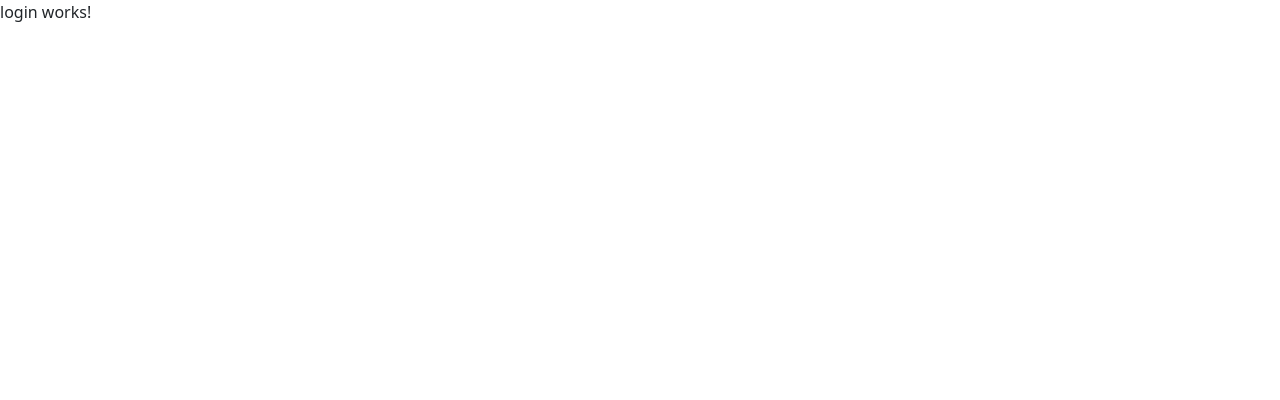
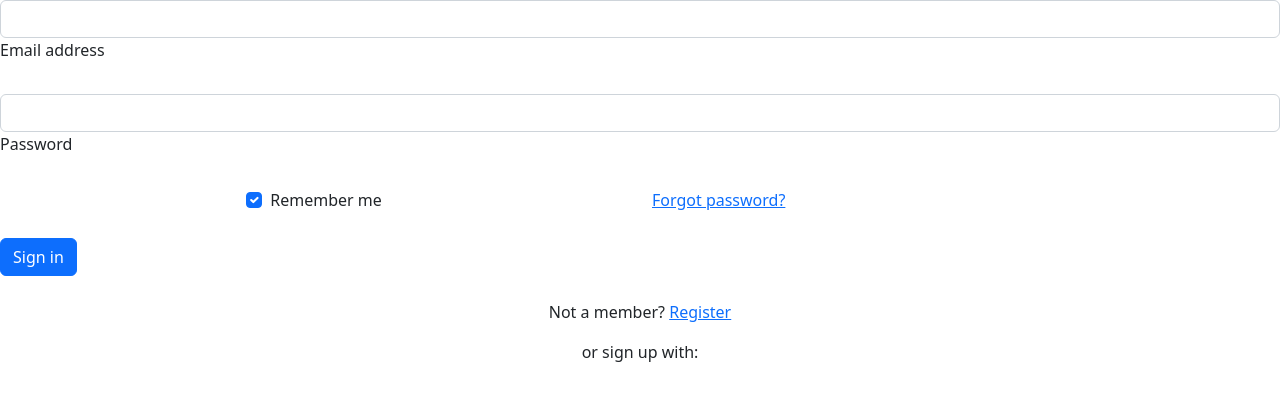
Before and after one commit to alexmillonesr/Pt-UF3-M06, an Angular app: page /login in a window 1280 px wide. Shown: the top 400 px of the page. Built offline with nearby package versions, Linux system fonts and the light colour scheme.

Commit message:
login example

```diff
--- a/src/app/components/login/login.component.html
+++ b/src/app/components/login/login.component.html
@@ -1 +1,55 @@
-<p>login works!</p>
+<div>
+    <form>
+        <!-- Email input -->
+        <div class="form-outline mb-4">
+          <input type="email" id="form2Example1" class="form-control" />
+          <label class="form-label" for="form2Example1">Email address</label>
+        </div>
+
+        <!-- Password input -->
+        <div class="form-outline mb-4">
+          <input type="password" id="form2Example2" class="form-control" />
+          <label class="form-label" for="form2Example2">Password</label>
+        </div>
+
+        <!-- 2 column grid layout for inline styling -->
+        <div class="row mb-4">
+          <div class="col d-flex justify-content-center">
+            <!-- Checkbox -->
+            <div class="form-check">
+              <input class="form-check-input" type="checkbox" value="" id="form2Example31" checked />
+              <label class="form-check-label" for="form2Example31"> Remember me </label>
+            </div>
+          </div>
+
+          <div class="col">
+            <!-- Simple link -->
+            <a href="#!">Forgot password?</a>
+          </div>
+        </div>
+
+        <!-- Submit button -->
+        <button type="button" class="btn btn-primary btn-block mb-4">Sign in</button>
+
+        <!-- Register buttons -->
+        <div class="text-center">
+          <p>Not a member? <a href="#!">Register</a></p>
+          <p>or sign up with:</p>
+          <button type="button" class="btn btn-link btn-floating mx-1">
+            <i class="fab fa-facebook-f"></i>
+          </button>
+
+          <button type="button" class="btn btn-link btn-floating mx-1">
+            <i class="fab fa-google"></i>
+          </button>
+
+          <button type="button" class="btn btn-link btn-floating mx-1">
+            <i class="fab fa-twitter"></i>
+          </button>
+
+          <button type="button" class="btn btn-link btn-floating mx-1">
+            <i class="fab fa-github"></i>
+          </button>
+        </div>
+      </form>
+</div>
```
